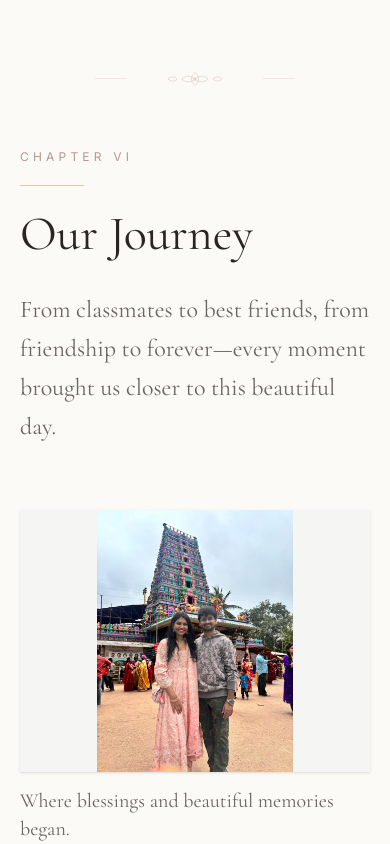
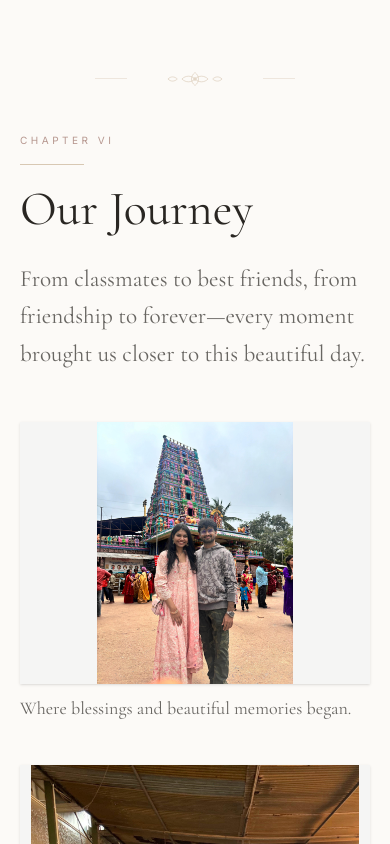
Before and after one commit to NikethVelala/NikSha, a Next.js app: page / in a window 390 px wide. Shown: the part 6580-7424 px from the top of the page. Built offline with nearby package versions, Linux system fonts and the light colour scheme.

Commit message:
Improve gallery touch experience on mobile

```diff
--- a/components/Gallery/Gallery.tsx
+++ b/components/Gallery/Gallery.tsx
@@ -3,13 +3,14 @@
 import Image from "next/image";
 import { AnimatePresence, motion } from "framer-motion";
 import { ChevronLeft, ChevronRight, X } from "lucide-react";
-import { useEffect, useState } from "react";
+import { useEffect, useRef, useState } from "react";
 import Section from "@/components/common/Section";
 import { wedding } from "@/data/wedding";
 
 export default function Gallery() {
   const images = wedding.gallery.images;
   const [selected, setSelected] = useState<number | null>(null);
+  const touchStartX = useRef<number | null>(null);
 
   const closeLightbox = () => setSelected(null);
   const previous = () => setSelected((value) => value === null ? null : (value - 1 + images.length) % images.length);
@@ -24,45 +25,59 @@ export default function Gallery() {
       if (event.key === "ArrowRight") next();
     };
 
+    const previousOverflow = document.body.style.overflow;
     document.body.style.overflow = "hidden";
     window.addEventListener("keydown", handleKeyDown);
     return () => {
-      document.body.style.overflow = "";
+      document.body.style.overflow = previousOverflow;
       window.removeEventListener("keydown", handleKeyDown);
     };
   }, [selected]);
 
+  const handleTouchStart = (event: React.TouchEvent) => {
+    touchStartX.current = event.changedTouches[0]?.clientX ?? null;
+  };
+
+  const handleTouchEnd = (event: React.TouchEvent) => {
+    if (touchStartX.current === null) return;
+    const distance = event.changedTouches[0]?.clientX - touchStartX.current;
+    touchStartX.current = null;
+    if (Math.abs(distance) < 50) return;
+    if (distance < 0) next();
+    else previous();
+  };
+
   return (
-    <Section id="gallery" className="relative overflow-hidden bg-paper pt-20 pb-20 sm:pt-24 sm:pb-24 lg:pt-28 lg:pb-28">
+    <Section id="gallery" className="relative overflow-hidden bg-paper pt-16 pb-16 sm:pt-24 sm:pb-24 lg:pt-28 lg:pb-28">
       <div className="mx-auto max-w-6xl">
         <motion.div
           initial={{ opacity: 0, x: -24 }}
           whileInView={{ opacity: 1, x: 0 }}
           viewport={{ once: true, margin: "-80px" }}
           transition={{ duration: 0.8 }}
-          className="grid gap-8 lg:grid-cols-[0.72fr_1.28fr] lg:items-end lg:gap-24"
+          className="grid gap-7 lg:grid-cols-[0.72fr_1.28fr] lg:items-end lg:gap-24"
         >
           <div>
-            <p className="text-xs uppercase tracking-[0.35em] text-rose">Chapter VI</p>
-            <div className="mt-5 h-px w-16 bg-champagne" />
-            <h2 className="mt-6 font-heading text-5xl leading-none text-charcoal sm:text-6xl lg:text-7xl">
+            <p className="text-[10px] uppercase tracking-[0.35em] text-rose sm:text-xs">Chapter VI</p>
+            <div className="mt-4 h-px w-16 bg-champagne sm:mt-5" />
+            <h2 className="mt-5 font-heading text-5xl leading-none text-charcoal sm:mt-6 sm:text-6xl lg:text-7xl">
               {wedding.gallery.title}
             </h2>
           </div>
-          <p className="max-w-2xl font-heading text-2xl leading-relaxed text-charcoal/70 sm:text-3xl lg:pb-1">
+          <p className="max-w-2xl font-heading text-[1.45rem] leading-relaxed text-charcoal/70 sm:text-3xl lg:pb-1">
             {wedding.gallery.subtitle}
           </p>
         </motion.div>
 
-        <div className="mt-16 space-y-14 sm:mt-20 sm:space-y-20">
+        <div className="mt-12 space-y-11 sm:mt-20 sm:space-y-20">
           <GalleryImage image={images[0]} index={0} aspect="hero" onOpen={() => setSelected(0)} />
 
-          <div className="grid gap-14 md:grid-cols-12 md:items-start md:gap-x-10">
+          <div className="grid gap-11 md:grid-cols-12 md:items-start md:gap-x-10">
             <GalleryImage image={images[1]} index={1} className="md:col-span-4 md:mt-16" aspect="portrait" onOpen={() => setSelected(1)} />
             <GalleryImage image={images[2]} index={2} className="md:col-span-8" aspect="wide" onOpen={() => setSelected(2)} />
           </div>
 
-          <div className="grid gap-14 md:grid-cols-12 md:items-start md:gap-x-10">
+          <div className="grid gap-11 md:grid-cols-12 md:items-start md:gap-x-10">
             <GalleryImage image={images[3]} index={3} className="md:col-span-7" aspect="wide" onOpen={() => setSelected(3)} />
             <GalleryImage image={images[4]} index={4} className="md:col-span-5 md:mt-20" aspect="portrait" onOpen={() => setSelected(4)} />
           </div>
@@ -75,7 +90,7 @@ export default function Gallery() {
           whileInView={{ opacity: 1, y: 0 }}
           viewport={{ once: true, margin: "-40px" }}
           transition={{ duration: 0.8 }}
-          className="mt-16 text-center font-heading text-2xl text-charcoal/65 sm:mt-20 sm:text-3xl"
+          className="mt-12 text-center font-heading text-xl text-charcoal/65 sm:mt-20 sm:text-3xl"
         >
           Every photograph holds a little piece of our journey.
         </motion.p>
@@ -90,13 +105,15 @@ export default function Gallery() {
             initial={{ opacity: 0 }}
             animate={{ opacity: 1 }}
             exit={{ opacity: 0 }}
-            className="fixed inset-0 z-[100] flex items-center justify-center bg-charcoal/95 px-4 py-6 backdrop-blur-md sm:px-8 sm:py-10"
+            className="fixed inset-0 z-[100] flex items-center justify-center bg-charcoal/95 px-3 py-4 backdrop-blur-md sm:px-8 sm:py-10"
             onClick={closeLightbox}
+            onTouchStart={handleTouchStart}
+            onTouchEnd={handleTouchEnd}
           >
             <button
               type="button"
               onClick={closeLightbox}
-              className="absolute right-4 top-4 z-10 inline-flex h-11 w-11 items-center justify-center border border-ivory/20 text-ivory/80 transition-colors hover:border-champagne hover:text-champagne sm:right-7 sm:top-7"
+              className="absolute right-3 top-3 z-10 inline-flex h-12 w-12 items-center justify-center border border-ivory/20 text-ivory/80 transition-colors hover:border-champagne hover:text-champagne sm:right-7 sm:top-7"
               aria-label="Close photo viewer"
             >
               <X className="h-5 w-5" strokeWidth={1.3} />
@@ -105,7 +122,7 @@ export default function Gallery() {
             <button
               type="button"
               onClick={(event) => { event.stopPropagation(); previous(); }}
-              className="absolute left-2 top-1/2 z-10 inline-flex h-12 w-12 -translate-y-1/2 items-center justify-center border border-ivory/20 text-ivory/75 transition-colors hover:border-champagne hover:text-champagne sm:left-7"
+              className="absolute left-1 top-1/2 z-10 hidden h-12 w-12 -translate-y-1/2 items-center justify-center border border-ivory/20 text-ivory/75 transition-colors hover:border-champagne hover:text-champagne sm:inline-flex sm:left-7"
               aria-label="Previous photo"
             >
               <ChevronLeft className="h-5 w-5" strokeWidth={1.2} />
@@ -114,7 +131,7 @@ export default function Gallery() {
             <button
               type="button"
               onClick={(event) => { event.stopPropagation(); next(); }}
-              className="absolute right-2 top-1/2 z-10 inline-flex h-12 w-12 -translate-y-1/2 items-center justify-center border border-ivory/20 text-ivory/75 transition-colors hover:border-champagne hover:text-champagne sm:right-7"
+              className="absolute right-1 top-1/2 z-10 hidden h-12 w-12 -translate-y-1/2 items-center justify-center border border-ivory/20 text-ivory/75 transition-colors hover:border-champagne hover:text-champagne sm:inline-flex sm:right-7"
               aria-label="Next photo"
             >
               <ChevronRight className="h-5 w-5" strokeWidth={1.2} />
@@ -122,13 +139,13 @@ export default function Gallery() {
 
             <motion.figure
               key={selected}
-              initial={{ opacity: 0, scale: 0.97 }}
-              animate={{ opacity: 1, scale: 1 }}
-              transition={{ duration: 0.35 }}
-              className="flex max-h-full w-full max-w-5xl flex-col items-center justify-center"
+              initial={{ opacity: 0, x: 16 }}
+              animate={{ opacity: 1, x: 0 }}
+              transition={{ duration: 0.3 }}
+              className="flex max-h-full w-full max-w-5xl touch-pan-y flex-col items-center justify-center"
               onClick={(event) => event.stopPropagation()}
             >
-              <div className="relative h-[68svh] w-full sm:h-[74svh]">
+              <div className="relative h-[72svh] w-full sm:h-[74svh]">
                 <Image
                   src={images[selected].src}
                   alt={`Niketh and Sirisha memory ${selected + 1}`}
@@ -138,11 +155,11 @@ export default function Gallery() {
                   priority
                 />
               </div>
-              <figcaption className="mt-4 max-w-2xl text-center font-heading text-xl text-ivory/80 sm:text-2xl">
+              <figcaption className="mt-3 max-w-2xl px-8 text-center font-heading text-lg text-ivory/80 sm:mt-4 sm:px-0 sm:text-2xl">
                 {images[selected].caption}
               </figcaption>
               <p className="mt-2 text-[9px] uppercase tracking-[0.3em] text-ivory/40">
-                {selected + 1} / {images.length}
+                {selected + 1} / {images.length} · Swipe
               </p>
             </motion.figure>
           </motion.div>
@@ -172,7 +189,7 @@ function GalleryImage({ image, index, className = "", aspect, onOpen }: GalleryI
       <button
         type="button"
         onClick={onOpen}
-        className="group block w-full text-left focus-visible:outline-none focus-visible:ring-2 focus-visible:ring-rose focus-visible:ring-offset-4 focus-visible:ring-offset-paper"
+        className="group block w-full touch-manipulation text-left focus-visible:outline-none focus-visible:ring-2 focus-visible:ring-rose focus-visible:ring-offset-4 focus-visible:ring-offset-paper"
         aria-label={`Open memory ${index + 1}`}
       >
         <div
@@ -197,7 +214,7 @@ function GalleryImage({ image, index, className = "", aspect, onOpen }: GalleryI
           </span>
         </div>
       </button>
-      <figcaption className="mt-4 max-w-lg font-heading text-xl leading-snug text-charcoal/70 sm:text-2xl">
+      <figcaption className="mt-3 max-w-lg font-heading text-lg leading-snug text-charcoal/70 sm:mt-4 sm:text-2xl">
         {image.caption}
       </figcaption>
     </motion.figure>
```
